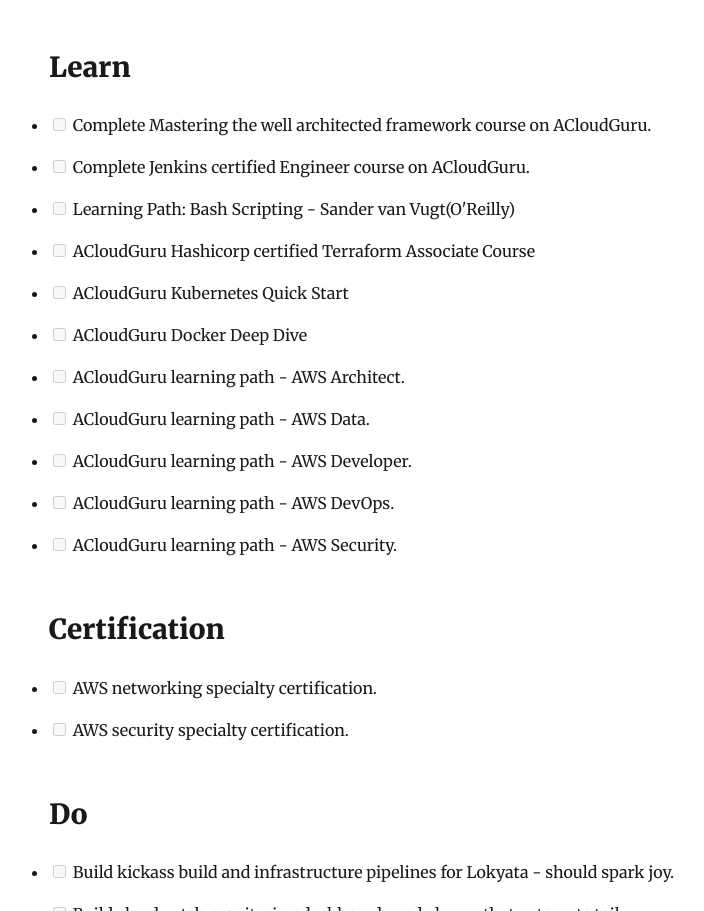
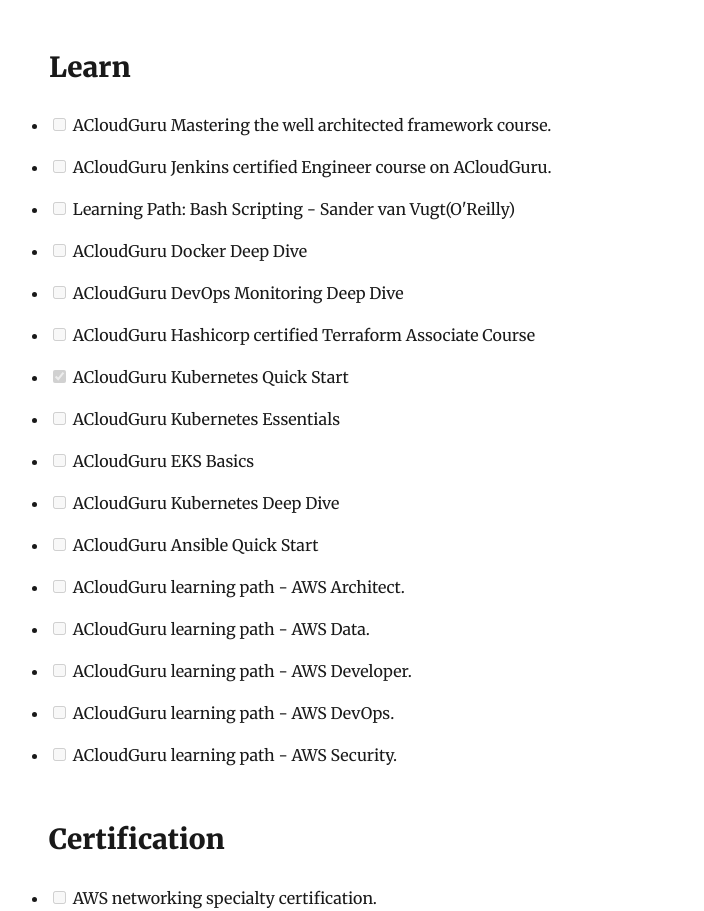
Before and after one commit to jojinkb/gatsby-blog, a Gatsby site: page /goals-2021/ in a window 1280 px wide. Shown: the part 943-1854 px from the top of the page, without its empty margins (276-980 px from the left). Built offline with nearby package versions, Linux system fonts and the light colour scheme; Gatsby itself is replaced by a stand-in of ours; some packages are replaced by stand-ins of ours.

Commit message:
Update progress and add new courses

```diff
--- a/content/blog/goals-2021/index.md
+++ b/content/blog/goals-2021/index.md
@@ -22,12 +22,17 @@ This has the added benefit of contributing towards [my annual goodreads reading
 
 ## Learn
 
-- [ ] Complete Mastering the well architected framework course on ACloudGuru.
-- [ ] Complete Jenkins certified Engineer course on ACloudGuru.
+- [ ] ACloudGuru Mastering the well architected framework course.
+- [ ] ACloudGuru Jenkins certified Engineer course on ACloudGuru.
 - [ ] Learning Path: Bash Scripting - Sander van Vugt(O'Reilly)
+- [ ] ACloudGuru Docker Deep Dive
+- [ ] ACloudGuru DevOps Monitoring Deep Dive
 - [ ] ACloudGuru Hashicorp certified Terraform Associate Course
-- [ ] ACloudGuru Kubernetes Quick Start
-- [ ] ACloudGuru Docker Deep Dive
+- [X] ACloudGuru Kubernetes Quick Start
+- [ ] ACloudGuru Kubernetes Essentials
+- [ ] ACloudGuru EKS Basics
+- [ ] ACloudGuru Kubernetes Deep Dive
+- [ ] ACloudGuru Ansible Quick Start
 - [ ] ACloudGuru learning path - AWS Architect.
 - [ ] ACloudGuru learning path - AWS Data.
 - [ ] ACloudGuru learning path - AWS Developer.
```
